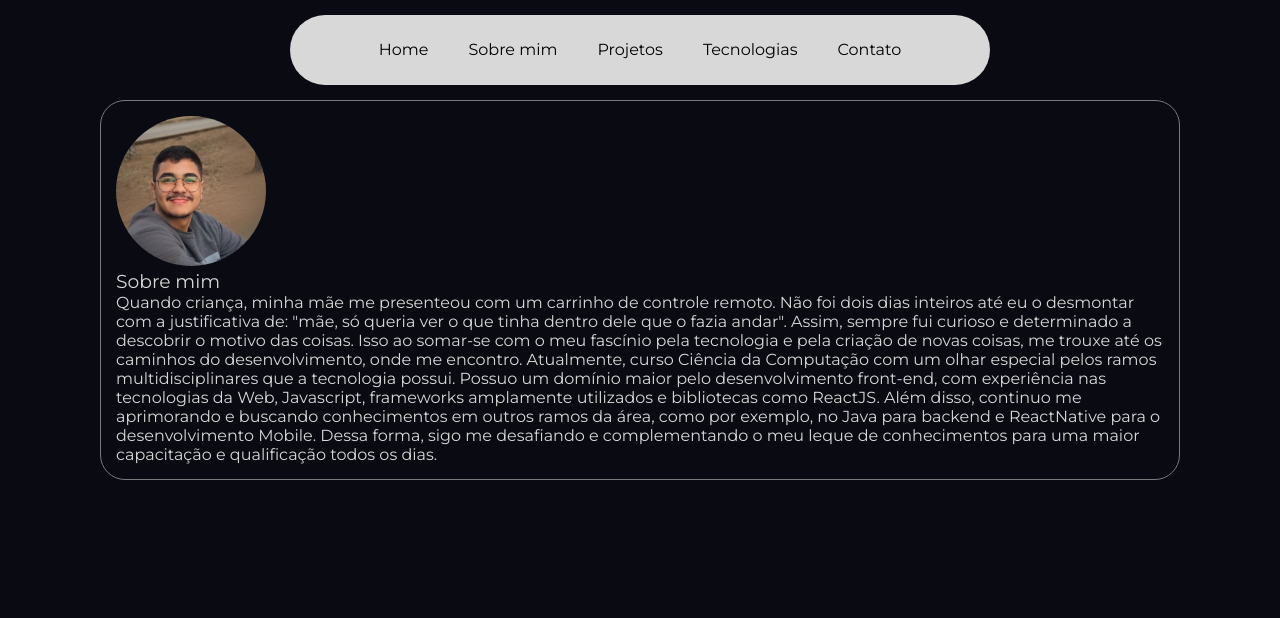
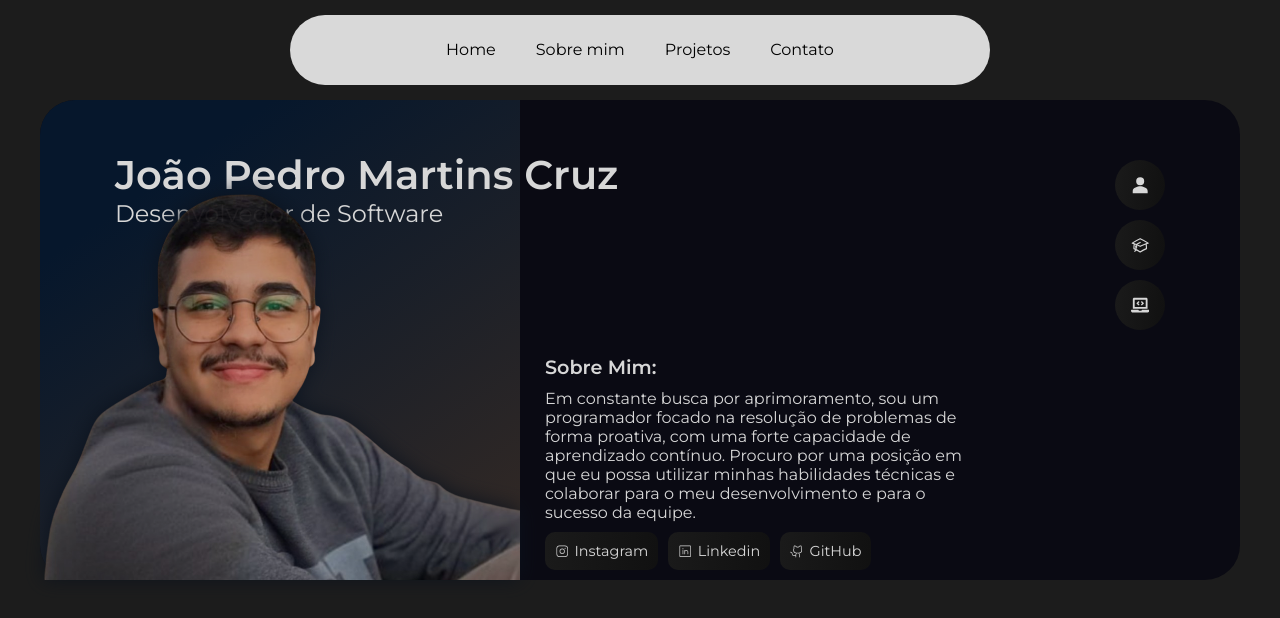
Before and after one commit to martins-joaopedro/Portifolio, a React (Vite) app: page / in a window 1280 px wide. Shown: the top 618 px of the page. Built offline with nearby package versions, Linux system fonts and the light colour scheme.

Commit message:
feat: finish about section

```diff
--- a/src/components/MainLayout/index.jsx
+++ b/src/components/MainLayout/index.jsx
@@ -11,7 +11,6 @@ export const MainLayout = ({ children }) => {
     { value:"Home", link: "#home", icon: <IoHome /> },
     { value: "Sobre mim", link: "#sobre", icon: <ImProfile /> },
     { value: "Projetos", link: "#projetos", icon: <FaLaptopCode /> },
-    { value: "Tecnologias", link: "#tech", icon: <ImProfile /> },
     { value: "Contato", link: "#contato", icon: <TiContacts /> },
   ];
 
--- a/src/pages/About/index.jsx
+++ b/src/pages/About/index.jsx
@@ -1,23 +1,63 @@
-import { Title } from '../../components/Title/index.jsx'
-import styles from './styles.module.css'
-import profile from '../../assets/profile.png'
+import { Title } from "../../components/Title/index.jsx";
+import styles from "./styles.module.css";
+import profile from "../../assets/profile.png";
+
+let text = `Em constante busca por aprimoramento, sou um programador focado na resolução de problemas de forma proativa, com uma forte capacidade de aprendizado contínuo.
+Procuro por uma posição em que eu possa utilizar minhas habilidades técnicas e colaborar para o meu desenvolvimento e para o sucesso da equipe.`;
+
+import { PiInstagramLogoLight } from "react-icons/pi";
+import { PiLinkedinLogoLight } from "react-icons/pi";
+import { PiGithubLogoLight } from "react-icons/pi";
+
+import { HiOutlineAcademicCap } from "react-icons/hi2";
+import { FaLaptopCode } from "react-icons/fa";
+import { IoPersonSharp } from "react-icons/io5";
 
 export const About = () => {
   return (
     <div className={styles.container} id="sobre">
       <section>
-        <img className={styles.avatar} src={profile} />
-        <h3>Sobre mim</h3>
-        <p>
-        Quando criança, minha mãe me presenteou com um carrinho de controle remoto. Não foi dois dias inteiros até eu o desmontar com a justificativa de: "mãe, só queria ver o que tinha dentro dele que o fazia andar". Assim, sempre fui curioso e determinado a descobrir o motivo das coisas.
+        <div className={styles.intro}>
+          <div className={styles.title}>
+            <div>
+              <h1>João Pedro Martins Cruz</h1>
+              <h3>Desenvolvedor de Software</h3>
+            </div>
+          </div>
+          <img className={styles.avatar} src={profile} />
+        </div>
 
-Isso ao somar-se com o meu fascínio pela tecnologia e pela criação de novas coisas, me trouxe até os caminhos do desenvolvimento, onde me encontro. Atualmente, curso Ciência da Computação com um olhar especial pelos ramos multidisciplinares que a tecnologia possui.
+        <div className={styles.navigations}>
+          <button>
+            <IoPersonSharp />
+          </button>
+          <button>
+            <HiOutlineAcademicCap />
+          </button>
+          <button>
+            <FaLaptopCode />
+          </button>
+        </div>
 
-Possuo um domínio maior pelo desenvolvimento front-end, com experiência nas tecnologias da Web, Javascript, frameworks amplamente utilizados e bibliotecas como ReactJS. Além disso, continuo me aprimorando e buscando conhecimentos em outros ramos da área, como por exemplo, no Java para backend e ReactNative para o desenvolvimento Mobile.
-
-Dessa forma, sigo me desafiando e complementando o meu leque de conhecimentos para uma maior capacitação e qualificação todos os dias.
-        </p>
+        <div className={styles.aboutSection}>
+          <span>Sobre Mim:</span>
+          <p>{text}</p>
+          <div className={styles.buttonsArea}>
+            <button>
+              <PiInstagramLogoLight />
+              Instagram
+            </button>
+            <button>
+              <PiLinkedinLogoLight />
+              Linkedin
+            </button>
+            <button>
+              <PiGithubLogoLight />
+              GitHub
+            </button>
+          </div>
+        </div>
       </section>
     </div>
-  )
-}
+  );
+};
--- a/src/pages/About/styles.module.css
+++ b/src/pages/About/styles.module.css
@@ -1,22 +1,153 @@
 .container {
     scroll-snap-align: start;
-    width: 100vw;
-    height: 100vh;
-    background-color: var(--bg-dark);
-
-    padding: 100px;
+    min-width: 100vw;
+    min-height: 100vh;
+    padding-top: 100px;
+    background-color: #1c1c1c;
     color: var(--txt);
 }
 
 section {
+    background: var(--bg-dark);
+    width: clamp(300px, 95%, 1200px);
+    min-height: 80%;
+    margin: auto;
+    border-radius: 35px;
     position: relative;
-    border: 1px solid var(--secondary);
-    padding: 15px;
-    border-radius: 25px;
+    display: flex;
 }
 
-.avatar {
-    width: clamp(30px, 80%, 150px);
+.intro .title {
+    position: absolute;
+    top: 50px;
+    left: 75px;
+    width: calc(100% - 100px);
+    display: flex;
+    flex-wrap: wrap;
+    justify-content: space-between;
+}
+
+.intro .title h1 {
+    font-weight: bold;
+    font-size: 2.5rem;
+}
+
+.intro .title h3 {
+    font-size: 1.5rem;
+}
+
+.intro {
+    border-radius: 35px 0px 0px 35px;
+    width: clamp(400px, 40%, 500px);
+    display: flex;
+    flex-direction: column;
+    justify-content: flex-end;
+    background: linear-gradient(-215deg, #06172c 20%, #352a24);
+}
+
+
+.aboutText span {
+    font-size: 1.2rem;
+    font-weight: bold;
+}
+
+.aboutText p {
+    font-size: 0.85rem;
+}
+
+.intro img {
+    width: 100%;
+    background: transparent;
+    filter: drop-shadow(-1px -1px 10px #121b28ef) contrast(1.05) brightness(0.8) opacity(0.95) saturate(1.05);
+}
+
+.aboutSection {
+    width: 40%;
+    padding: 10px 25px;
+    display: flex;
+    flex-direction: column;
+    justify-content: flex-end;
+    gap: 10px;
+}
+
+.aboutSection span {
+    font-weight: bold;
+    font-size: 1.2rem;
+}
+
+.buttonsArea {
+    display: flex;
+    gap: 10px;
+}
+
+.container button {
+    display: flex;
+    align-items: center;
+    gap: 5px;
+    font-size: 0.9rem;
+    border: none;
+    border-radius: 10px;
+    padding: 10px;
+    background: linear-gradient(-85deg, rgb(159, 159, 159), #101010, #272727);
+    background-size: 500%;
+    background-position: 35%;
+    color: var(--txt);
+    transition: 1s all;
+
+}
+
+.container button:hover {
+    color: #101010;
+    background-position: 100%;
+}
+
+.navigations {
+    position: absolute;
+    top: 50px;
+    right: 50px;
+    padding: 10px 25px;
+    display: flex;
+    justify-content: center;
+    flex-direction: column;
+    gap: 10px;
+}
+
+.navigations button {
+    width: 50px;
     aspect-ratio: 1;
     border-radius: 50%;
+    display: grid;
+    place-items: center;
+    font-size: 1.15rem;
 }
+
+
+@media screen and (width < 800px){
+    section {
+        display: block;
+    }
+
+    section .intro {
+        width: 100%;
+        height: 450px;
+        border-radius: 35px 35px 0 0;
+    }
+
+    .intro img {
+        align-self: flex-end;
+        border-radius: 5px;
+        max-width: 300px;
+    }
+
+    .navigations {
+        position: inherit;
+        inset: 0 0 0 0;
+        flex-direction: row;
+    }
+
+    .aboutSection {
+        display: inline-flex;
+        gap: 10px;
+        width: 100%;
+    }
+}
```
Also changed, not shown: src/assets/profile.png.
